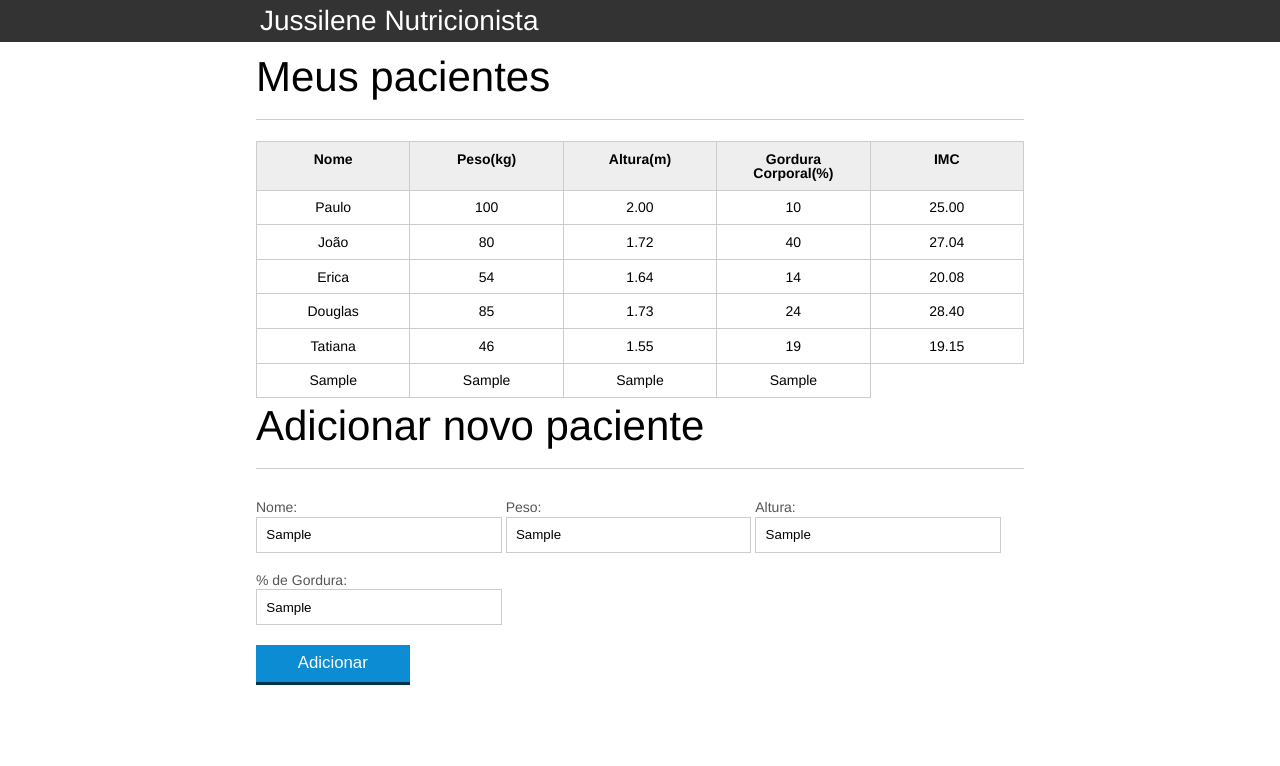
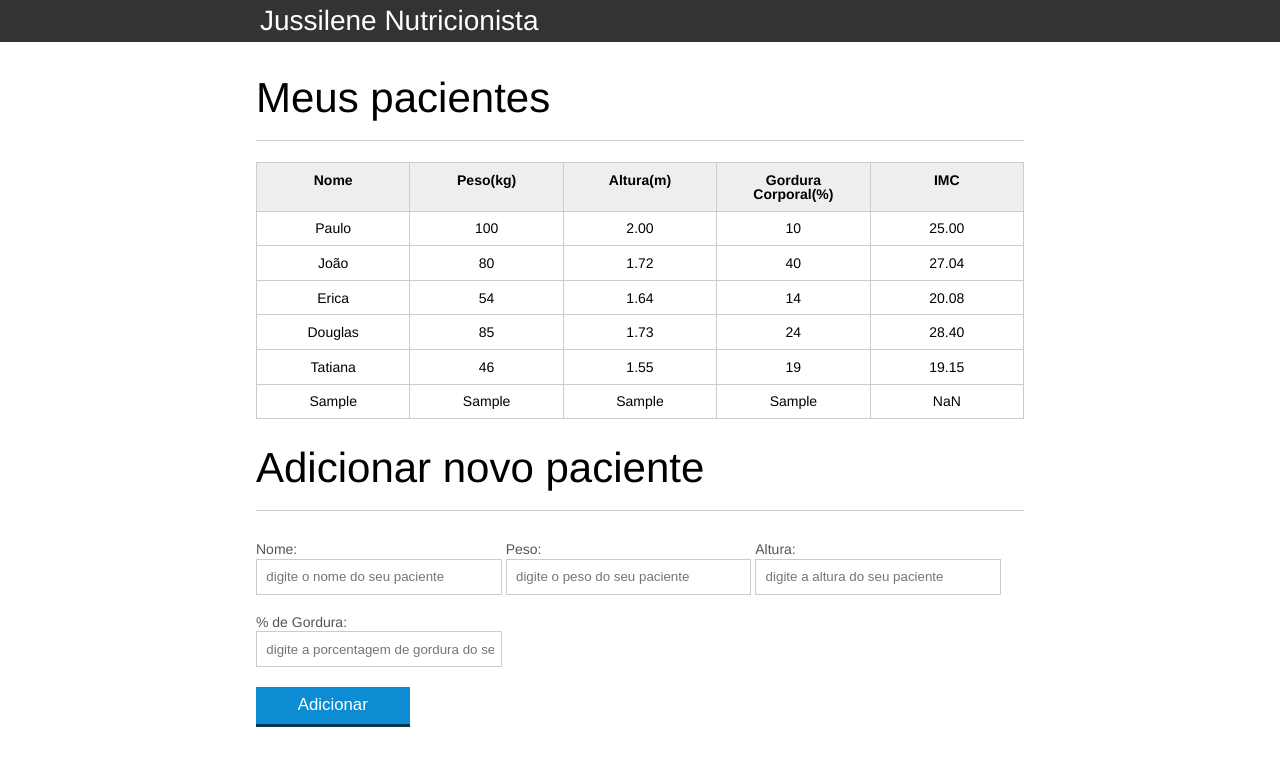
Before and after one commit to jardeanalef/sistema-nutricao-javascript, a plain HTML site: page index.html in a window 1280 px wide. Both pictures are taken after typing "Sample", "Sample", "Sample", "Sample" into the empty fields and a click on the button "Adicionar". Drawn offline with Linux system fonts and the light colour scheme.

Commit message:
menos codigo

```diff
--- a/css/index.css
+++ b/css/index.css
@@ -47,6 +47,7 @@
 	font-size: 3em;
 	display: block;
 	padding-bottom: .5em;
+	padding-top: .5em;
 	border-bottom: 1px solid #ccc;
 	margin-bottom: .5em;
 }
--- a/js/calcula-imc.js
+++ b/js/calcula-imc.js
@@ -35,7 +35,14 @@
     }
 
     if(alturaEhValida && pesoEhValido) {
-        var imc = peso / (altura * altura);
-        tdImc.textContent = imc.toFixed(2);
+        var imc = calculaImc(peso, altura);
+        tdImc.textContent = imc;
     }
 }
+
+function calculaImc (peso, altura) {
+    var imc = 0;
+    imc = peso / (altura * altura);
+
+    return imc.toFixed(2)
+}
--- a/js/form.js
+++ b/js/form.js
@@ -1,34 +1,50 @@
 var botaoAdicionar = document.querySelector("#adicionar-paciente");
-botaoAdicionar.addEventListener("click",function(event){
+botaoAdicionar.addEventListener("click", function(event){
     event.preventDefault();
 
     var form = document.querySelector("#form-adiciona");
+    var paciente = obtemPacienteDoFormulario(form);
 
-    var nome = form.nome.value;
-    var peso = form.peso.value;
-    var altura = form.altura.value;
-    var gordura = form.gordura.value;
-
-    var pacienteTr = document.createElement("tr");
-
-    var nomeTd = document.createElement("td");
-    var pesoTd = document.createElement("td");
-    var alturaTd = document.createElement("td");
-    var gorduraTd = document.createElement("td");
-
-
-    nomeTd.textContent = nome;
-    pesoTd.textContent = peso;
-    alturaTd.textContent = altura;
-    gorduraTd.textContent = gordura;
-
-    pacienteTr.appendChild(nomeTd);
-    pacienteTr.appendChild(pesoTd);
-    pacienteTr.appendChild(alturaTd);
-    pacienteTr.appendChild(gorduraTd);
+    var pacienteTr = montaTr(paciente);
 
     var tabela = document.querySelector("#tabela-pacientes");
 
     tabela.appendChild(pacienteTr);
 
+
+    form.reset();
 });
+
+    function obtemPacienteDoFormulario(form) {
+
+        var paciente = {
+            nome: form.nome.value,
+            peso: form.peso.value,
+            altura: form.altura.value,
+            gordura: form.gordura.value,
+            imc: calculaImc(form.peso.value, form.altura.value)
+        }
+
+        return paciente;
+    }
+
+    function montaTr(paciente){
+        var pacienteTr = document.createElement("tr");
+        pacienteTr.classList.add("paciente");
+
+        pacienteTr.appendChild(montaTd(paciente.nome, "info-nome"));
+        pacienteTr.appendChild(montaTd(paciente.peso, "info-peso"));
+        pacienteTr.appendChild(montaTd(paciente.altura, "info-altura"));
+        pacienteTr.appendChild(montaTd(paciente.gordura, "info-gordura"));
+        pacienteTr.appendChild(montaTd(paciente.imc, "info-imc"));
+
+        return pacienteTr;
+    }
+
+    function montaTd(dado,classe){
+        var td = document.createElement("td");
+        td.textContent = dado;
+        td.classList.add(classe);
+
+        return td;
+    }
```
